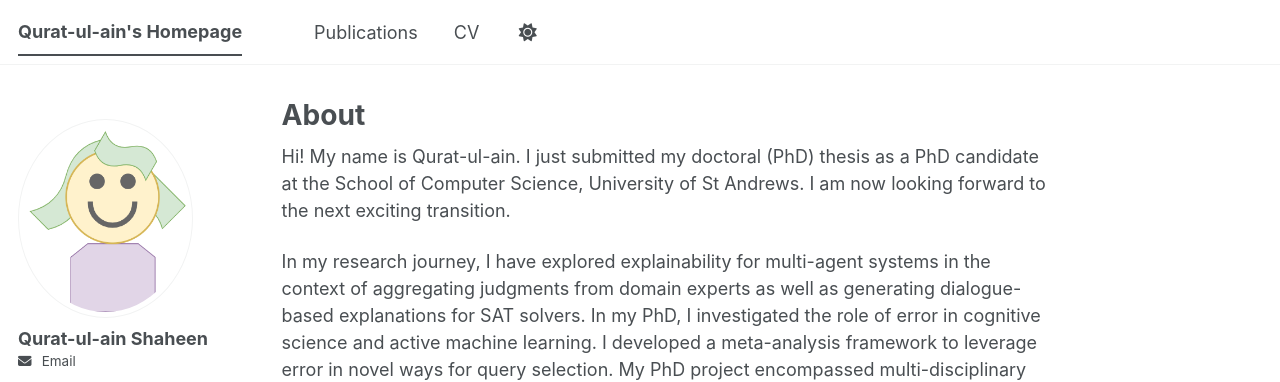
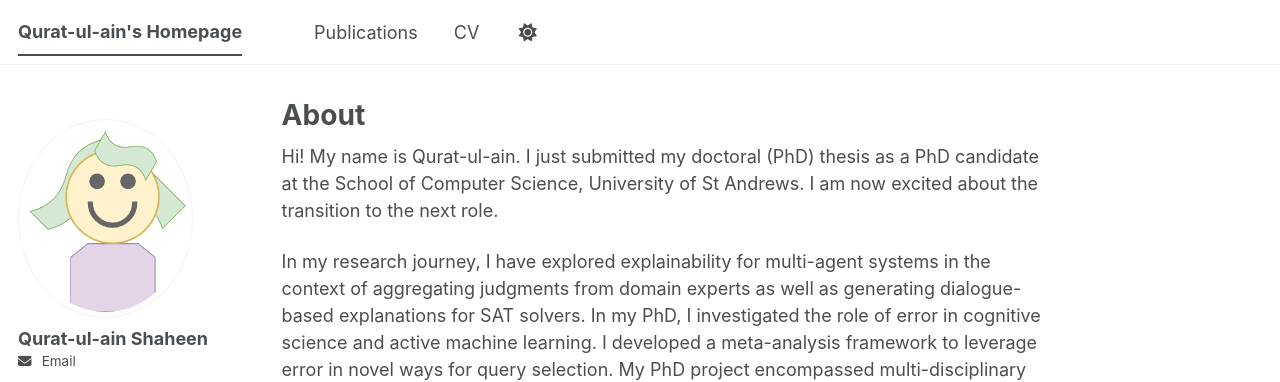
Before and after one commit to QuratulainS/QuratulainS.github.io, a Jekyll site: the page built from _pages/about.md, in a window 1280 px wide and 1400 px high. Shown: the top 382 px of the window. Built offline with Jekyll 4.4.1, drawn with Linux system fonts in a browser that asks for light colours; some web fonts are replaced; a script bundle is joined from its source files by our own code; library files that are not in the unit come from our copies.

Commit message:
Update about.md

```diff
--- a/_pages/about.md
+++ b/_pages/about.md
@@ -7,7 +7,7 @@ redirect_from:
   - /about.html
 ---
 
-Hi! My name is Qurat-ul-ain. I just submitted my doctoral (PhD) thesis as a PhD candidate at the School of Computer Science, University of St Andrews. I am now looking forward to the next exciting transition.
+Hi! My name is Qurat-ul-ain. I just submitted my doctoral (PhD) thesis as a PhD candidate at the School of Computer Science, University of St Andrews. I am now excited about the transition to the next role.
 
 In my research journey, I have explored explainability for multi-agent systems in the context of aggregating judgments from domain experts as well as generating
 dialogue-based explanations for SAT solvers. In my PhD, I investigated the role of error in cognitive science and active machine learning. I developed a meta-analysis framework to leverage error in novel ways for query selection. My PhD project encompassed multi-disciplinary research in machine learning and congitive science.
```
